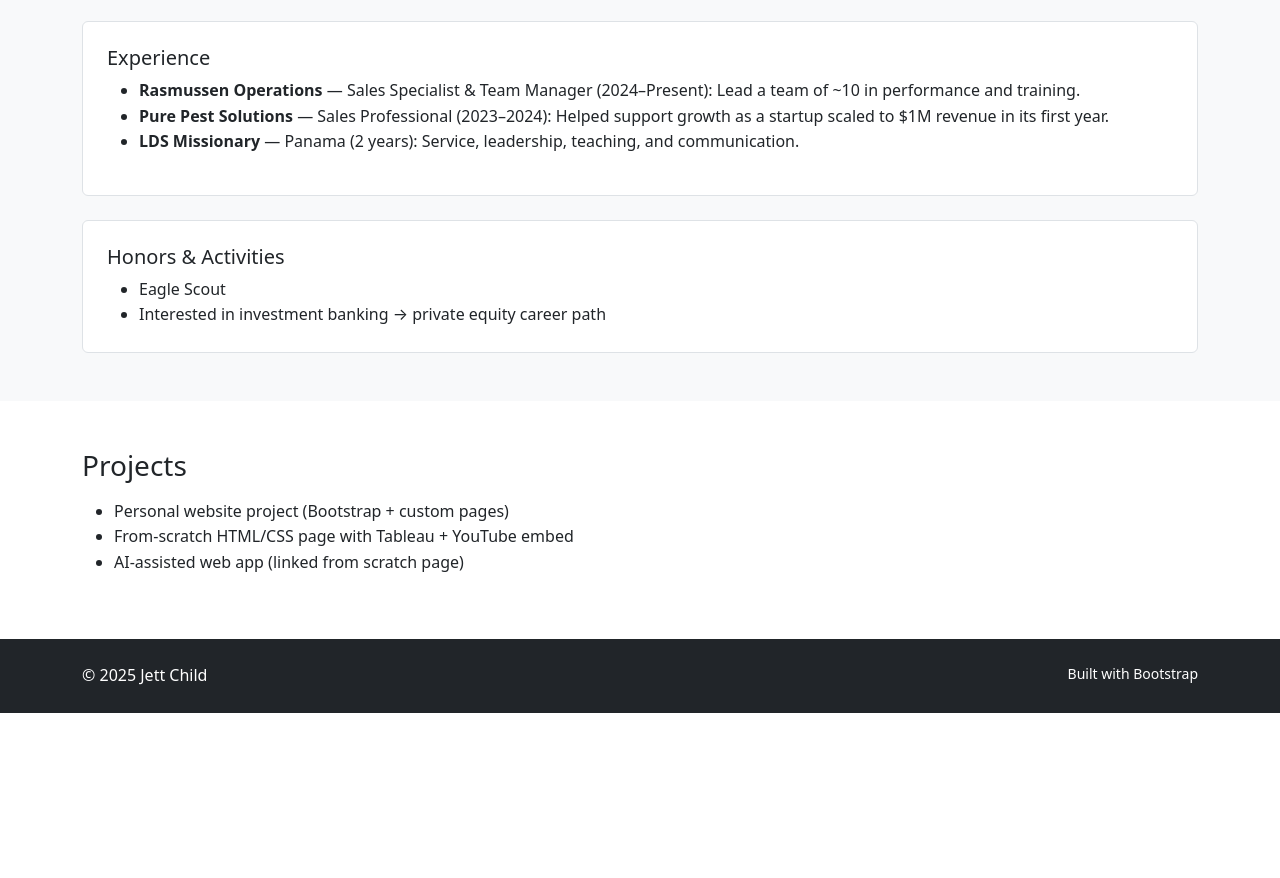
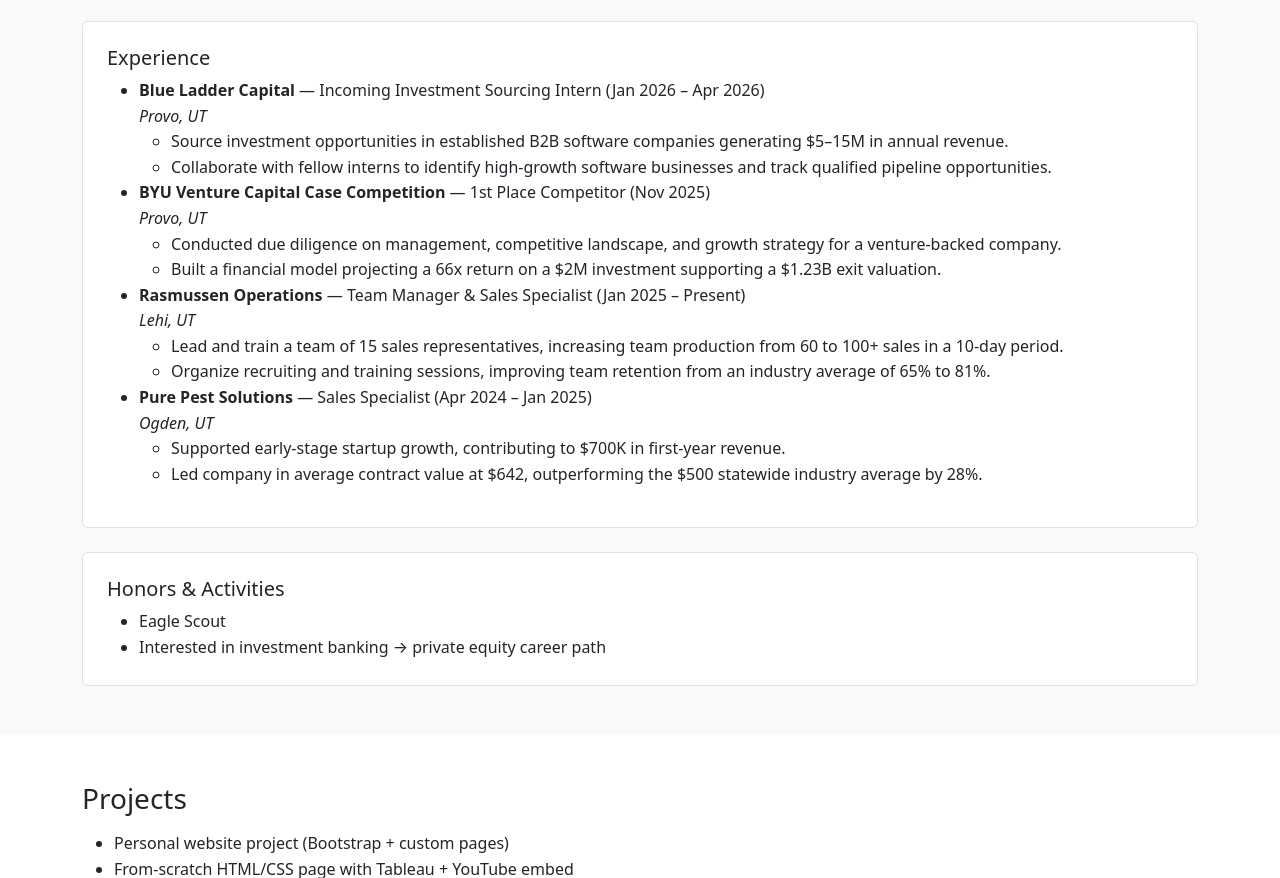
Before and after one commit to JettChild/JettChild.github.io, a plain HTML site: page index.html in a window 1280 px wide. Shown: the part 877-1755 px from the top of the page. Before the commit the page ends 1590 px from the top, so only its background shows below. Drawn offline with nearby package versions, Linux system fonts and the light colour scheme.

Commit message:
Update index.html

```diff
--- a/index.html
+++ b/index.html
@@ -89,10 +89,42 @@
         <div class="p-4 bg-white border rounded">
           <h3 class="h5">Experience</h3>
           <ul>
-            <li><strong>Rasmussen Operations</strong> — Sales Specialist & Team Manager (2024–Present): Lead a team of ~10 in performance and training.</li>
-            <li><strong>Pure Pest Solutions</strong> — Sales Professional (2023–2024): Helped support growth as a startup scaled to $1M revenue in its first year.</li>
-            <li><strong>LDS Missionary</strong> — Panama (2 years): Service, leadership, teaching, and communication.</li>
-          </ul>
+  <li>
+    <strong>Blue Ladder Capital</strong> — Incoming Investment Sourcing Intern (Jan 2026 – Apr 2026)<br>
+    <em>Provo, UT</em>
+    <ul>
+      <li>Source investment opportunities in established B2B software companies generating $5–15M in annual revenue.</li>
+      <li>Collaborate with fellow interns to identify high-growth software businesses and track qualified pipeline opportunities.</li>
+    </ul>
+  </li>
+
+  <li>
+    <strong>BYU Venture Capital Case Competition</strong> — 1st Place Competitor (Nov 2025)<br>
+    <em>Provo, UT</em>
+    <ul>
+      <li>Conducted due diligence on management, competitive landscape, and growth strategy for a venture-backed company.</li>
+      <li>Built a financial model projecting a 66x return on a $2M investment supporting a $1.23B exit valuation.</li>
+    </ul>
+  </li>
+
+  <li>
+    <strong>Rasmussen Operations</strong> — Team Manager & Sales Specialist (Jan 2025 – Present)<br>
+    <em>Lehi, UT</em>
+    <ul>
+      <li>Lead and train a team of 15 sales representatives, increasing team production from 60 to 100+ sales in a 10-day period.</li>
+      <li>Organize recruiting and training sessions, improving team retention from an industry average of 65% to 81%.</li>
+    </ul>
+  </li>
+
+  <li>
+    <strong>Pure Pest Solutions</strong> — Sales Specialist (Apr 2024 – Jan 2025)<br>
+    <em>Ogden, UT</em>
+    <ul>
+      <li>Supported early-stage startup growth, contributing to $700K in first-year revenue.</li>
+      <li>Led company in average contract value at $642, outperforming the $500 statewide industry average by 28%.</li>
+    </ul>
+  </li>
+</ul>
         </div>
       </div>
 
```
